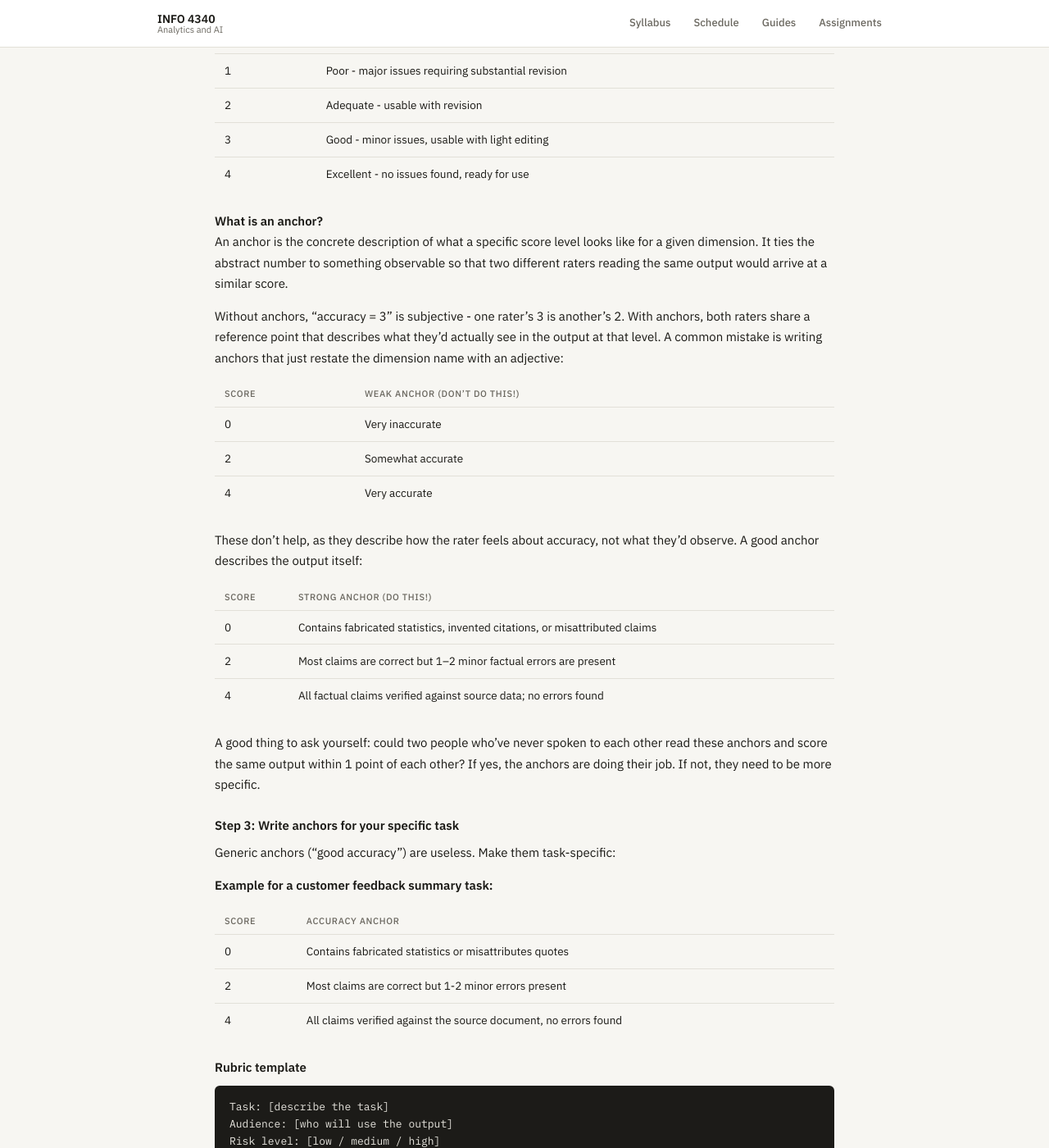
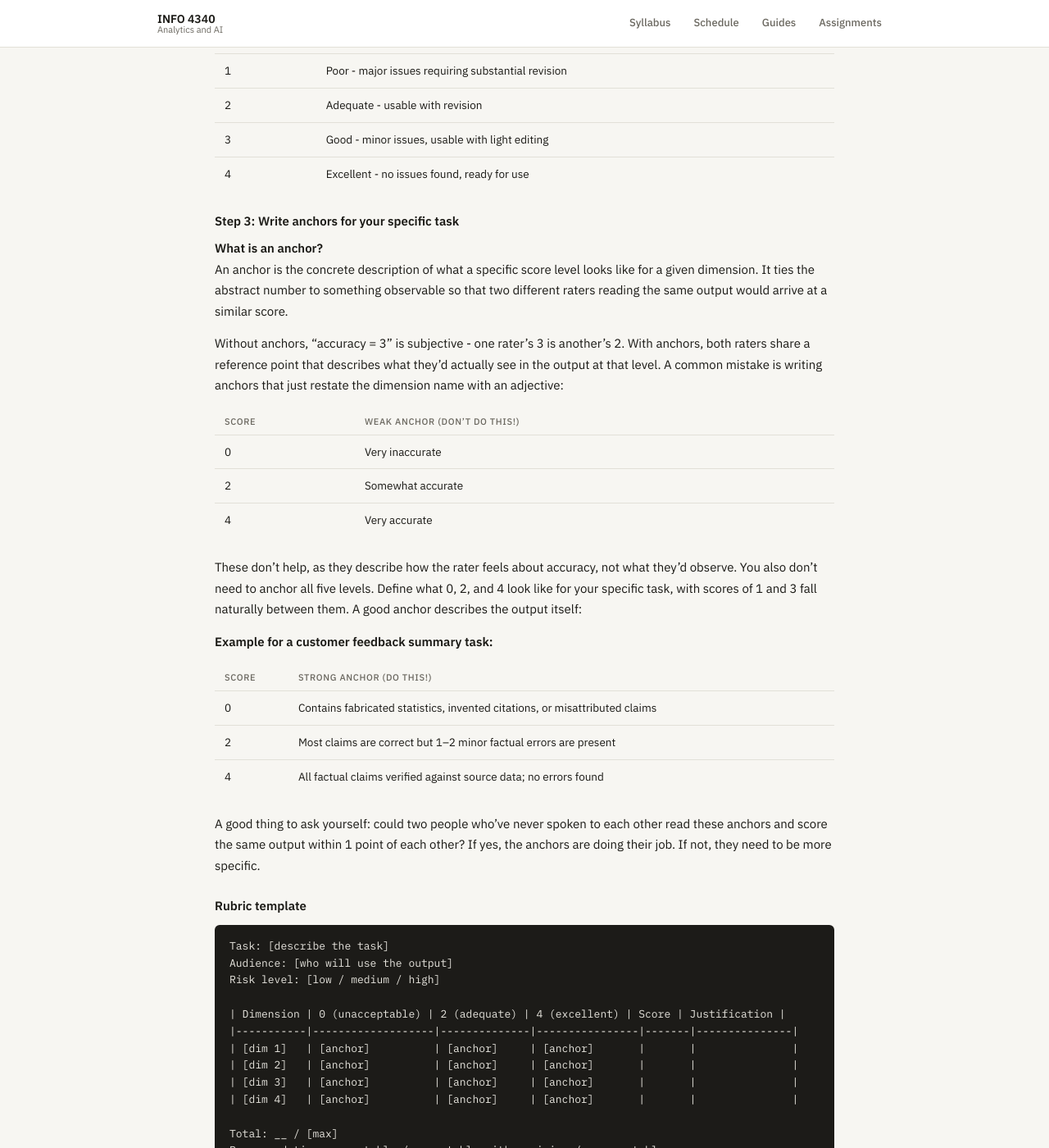
Before and after one commit to steflangehennig/info4340, a Jekyll site: the page built from guides/evaluation.md, in a window 1280 px wide and 1400 px high, scrolled down 1599 px. Shown: the whole window at 82% size. Built offline with Jekyll 4.4.1, drawn with Linux system fonts in a browser that asks for light colours; some of the changed text lies outside the part shown.

Commit message:
update evaluation.md

```diff
--- a/guides/evaluation.md
+++ b/guides/evaluation.md
@@ -44,7 +44,7 @@ Select 4-6 from this menu based on your specific task:
 
 ### Step 2: Define the scale
 
-Use a 0-4 scale with three defined anchors:
+Use a 0-4 scale:
 
 | Score | Meaning |
 |---|---|
@@ -54,7 +54,7 @@ Use a 0-4 scale with three defined anchors:
 | 3 | Good - minor issues, usable with light editing |
 | 4 | Excellent - no issues found, ready for use |
 
-
+### Step 3: Write anchors for your specific task
 #### What is an anchor?
 An anchor is the concrete description of what a specific score level looks like for a given dimension. It ties the abstract number to something observable so that two different raters reading the same output would arrive at a similar score.
 
@@ -66,7 +66,9 @@ Without anchors, "accuracy = 3" is subjective - one rater's 3 is another's 2. Wi
 | 2 | Somewhat accurate |
 | 4 | Very accurate |
 
-These don't help, as they describe how the rater feels about accuracy, not what they'd observe. A good anchor describes the output itself:
+These don't help, as they describe how the rater feels about accuracy, not what they'd observe. You also don't need to anchor all five levels. Define what 0, 2, and 4 look like for your specific task, with scores of 1 and 3 fall naturally between them. A good anchor describes the output itself:
+
+**Example for a customer feedback summary task:**
 
 | Score | Strong anchor (do this!) |
 |---|---|
@@ -75,18 +77,6 @@ These don't help, as they describe how the rater feels about accuracy, not what
 | 4 | All factual claims verified against source data; no errors found |
 
 A good thing to ask yourself: could two people who've never spoken to each other read these anchors and score the same output within 1 point of each other? If yes, the anchors are doing their job. If not, they need to be more specific.
-
-### Step 3: Write anchors for your specific task
-
-Generic anchors ("good accuracy") are useless. Make them task-specific:
-
-**Example for a customer feedback summary task:**
-
-| Score | Accuracy anchor |
-|---|---|
-| 0 | Contains fabricated statistics or misattributes quotes |
-| 2 | Most claims are correct but 1-2 minor errors present |
-| 4 | All claims verified against the source document, no errors found |
 
 ### Rubric template
 
```
